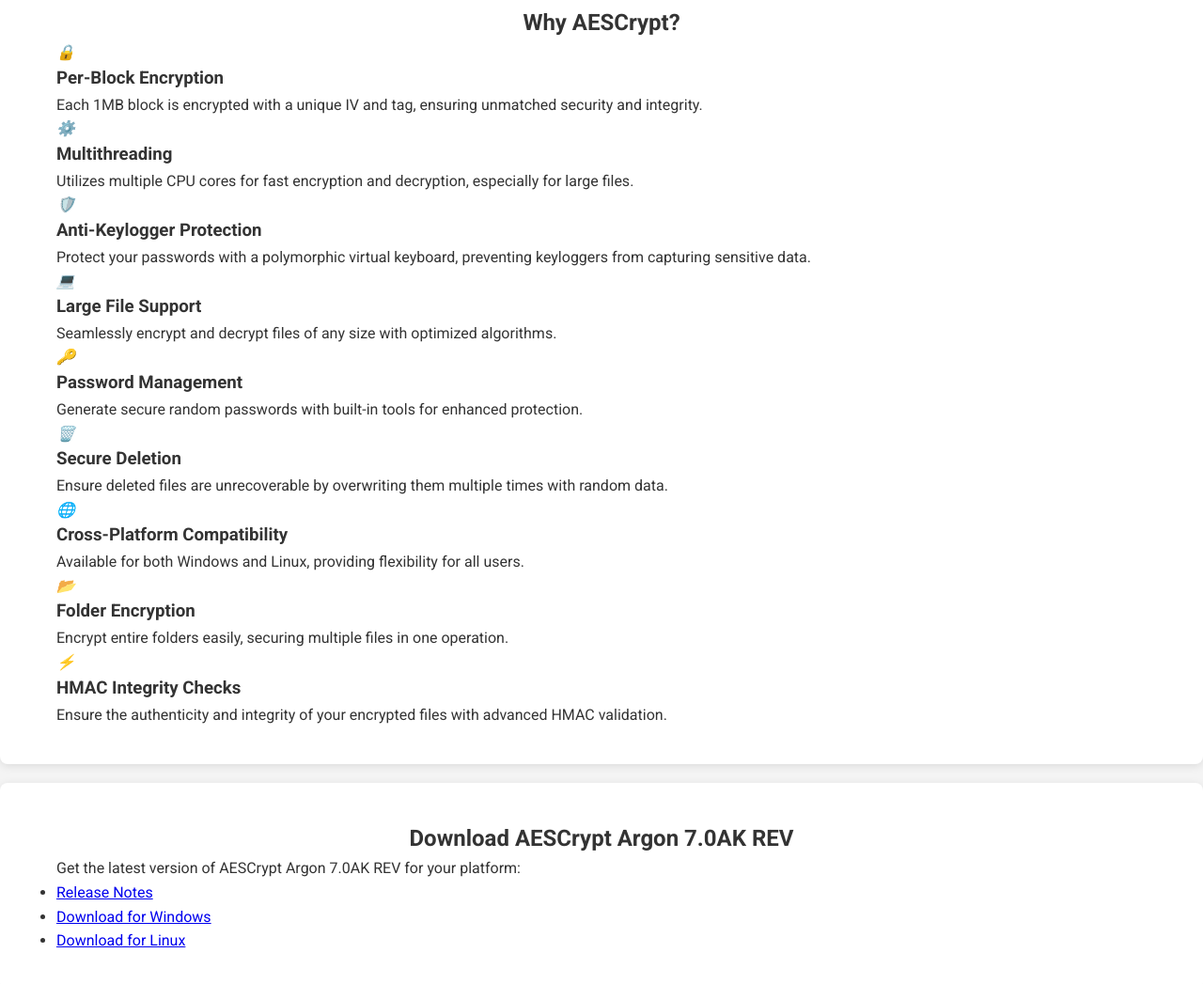
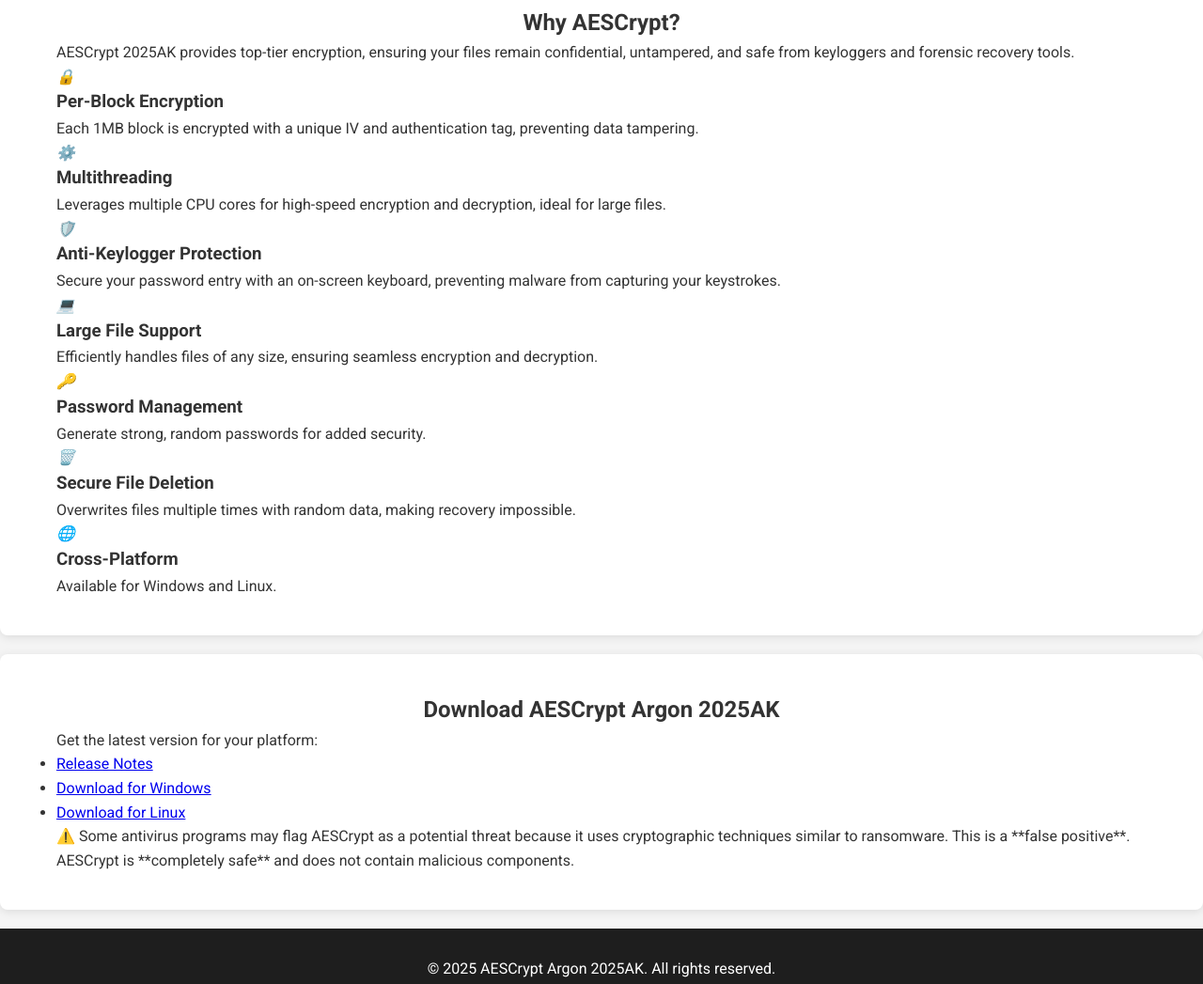
Before and after one commit to victormeloasm/AESCrypt, a plain HTML site: page website/index.html in a window 1280 px wide. Shown: the part 480-1527 px from the top of the page at 94% size. Drawn offline with Linux system fonts and the light colour scheme.

Commit message:
Update index.html

```diff
--- a/website/index.html
+++ b/website/index.html
@@ -4,10 +4,10 @@
 <head>
     <meta charset="UTF-8">
     <meta name="viewport" content="width=device-width, initial-scale=1.0">
-    <meta name="description" content="AESCrypt Argon 7.0AK REV - Advanced file encryption and decryption tool with AES-256 GCM, per-block encryption, Anti-Keylogger, multithreading, and more.">
+    <meta name="description" content="AESCrypt Argon 2025AK - Advanced encryption tool with AES-256 GCM, per-block encryption, Anti-Keylogger, multithreading, and secure deletion.">
     <meta name="keywords" content="AESCrypt, encryption, AES-256 GCM, Argon2, secure, file encryption, Anti-Keylogger, multithreading, file security, password protection">
     <meta name="author" content="AESCrypt Development Team">
-    <title>AESCrypt Argon 7.0AK REV</title>
+    <title>AESCrypt Argon 2025AK</title>
     <link rel="icon" href="Aescrypt.png" type="image/png">
     <link rel="stylesheet" href="styles.css">
     <link href="https://fonts.googleapis.com/css2?family=Roboto:wght@300;400;700&display=swap" rel="stylesheet">
@@ -34,7 +34,7 @@
     <section class="hero">
         <div class="container">
             <div class="hero-content">
-                <h1>AESCrypt Argon 7.0AK REV</h1>
+                <h1>AESCrypt Argon 2025AK</h1>
                 <p>Experience next-level security with per-block encryption, Anti-Keylogger protection, multithreading, and optimized performance for large files.</p>
                 <a href="getstarted.html" class="cta-button">Get Started</a>
             </div>
@@ -45,51 +45,42 @@
     <section class="features">
         <div class="container">
             <h2>Why AESCrypt?</h2>
+            <p>AESCrypt 2025AK provides top-tier encryption, ensuring your files remain confidential, untampered, and safe from keyloggers and forensic recovery tools.</p>
             <div class="feature-grid">
                 <div class="feature-item">
                     <i class="feature-icon">🔒</i>
                     <h3>Per-Block Encryption</h3>
-                    <p>Each 1MB block is encrypted with a unique IV and tag, ensuring unmatched security and integrity.</p>
+                    <p>Each 1MB block is encrypted with a unique IV and authentication tag, preventing data tampering.</p>
                 </div>
                 <div class="feature-item">
                     <i class="feature-icon">⚙️</i>
                     <h3>Multithreading</h3>
-                    <p>Utilizes multiple CPU cores for fast encryption and decryption, especially for large files.</p>
+                    <p>Leverages multiple CPU cores for high-speed encryption and decryption, ideal for large files.</p>
                 </div>
                 <div class="feature-item">
                     <i class="feature-icon">🛡️</i>
                     <h3>Anti-Keylogger Protection</h3>
-                    <p>Protect your passwords with a polymorphic virtual keyboard, preventing keyloggers from capturing sensitive data.</p>
+                    <p>Secure your password entry with an on-screen keyboard, preventing malware from capturing your keystrokes.</p>
                 </div>
                 <div class="feature-item">
                     <i class="feature-icon">💻</i>
                     <h3>Large File Support</h3>
-                    <p>Seamlessly encrypt and decrypt files of any size with optimized algorithms.</p>
+                    <p>Efficiently handles files of any size, ensuring seamless encryption and decryption.</p>
                 </div>
                 <div class="feature-item">
                     <i class="feature-icon">🔑</i>
                     <h3>Password Management</h3>
-                    <p>Generate secure random passwords with built-in tools for enhanced protection.</p>
+                    <p>Generate strong, random passwords for added security.</p>
                 </div>
                 <div class="feature-item">
                     <i class="feature-icon">🗑️</i>
-                    <h3>Secure Deletion</h3>
-                    <p>Ensure deleted files are unrecoverable by overwriting them multiple times with random data.</p>
+                    <h3>Secure File Deletion</h3>
+                    <p>Overwrites files multiple times with random data, making recovery impossible.</p>
                 </div>
                 <div class="feature-item">
                     <i class="feature-icon">🌐</i>
-                    <h3>Cross-Platform Compatibility</h3>
-                    <p>Available for both Windows and Linux, providing flexibility for all users.</p>
-                </div>
-                <div class="feature-item">
-                    <i class="feature-icon">📂</i>
-                    <h3>Folder Encryption</h3>
-                    <p>Encrypt entire folders easily, securing multiple files in one operation.</p>
-                </div>
-                <div class="feature-item">
-                    <i class="feature-icon">⚡</i>
-                    <h3>HMAC Integrity Checks</h3>
-                    <p>Ensure the authenticity and integrity of your encrypted files with advanced HMAC validation.</p>
+                    <h3>Cross-Platform</h3>
+                    <p>Available for Windows and Linux.</p>
                 </div>
             </div>
         </div>
@@ -98,27 +89,27 @@
     <!-- Download Section -->
     <section class="download">
         <div class="container">
-            <h2>Download AESCrypt Argon 7.0AK REV</h2>
-            <p>Get the latest version of AESCrypt Argon 7.0AK REV for your platform:</p>
+            <h2>Download AESCrypt Argon 2025AK</h2>
+            <p>Get the latest version for your platform:</p>
             <ul>
-                <li><a href="https://github.com/victormeloasm/AESCrypt/releases/tag/ArgonREV">Release Notes</a></li>
-                <li><a href="https://github.com/victormeloasm/AESCrypt/releases/download/ArgonREV/AEScrypt_Windows_v7.0AK.zip">Download for Windows</a></li>
-                <li><a href="https://github.com/victormeloasm/AESCrypt/releases/download/ArgonREV/AEScrypt_Linux_v7.0AK.zip">Download for Linux</a></li>
+                <li><a href="https://github.com/victormeloasm/AESCrypt/releases/tag/Argon2025">Release Notes</a></li>
+                <li><a href="https://github.com/victormeloasm/AESCrypt/releases/download/Argon2025/AEScrypt_Windows_v2025AK.zip">Download for Windows</a></li>
+                <li><a href="https://github.com/victormeloasm/AESCrypt/releases/download/Argon2025/AEScrypt_Linux_v2025AK.zip">Download for Linux</a></li>
             </ul>
+            <p class="warning">⚠️ Some antivirus programs may flag AESCrypt as a potential threat because it uses cryptographic techniques similar to ransomware. This is a **false positive**. AESCrypt is **completely safe** and does not contain malicious components.</p>
         </div>
     </section>
 
     <!-- Footer Section -->
     <footer>
         <div class="container">
-            <p>&copy; 2025 AESCrypt Argon 7.0AK REV. All rights reserved.</p>
+            <p>&copy; 2025 AESCrypt Argon 2025AK. All rights reserved.</p>
         </div>
     </footer>
 
     <script>
         // Scroll animations for features
         const featureItems = document.querySelectorAll('.feature-item');
-
         const observer = new IntersectionObserver(entries => {
             entries.forEach(entry => {
                 if (entry.isIntersecting) {
@@ -126,7 +117,6 @@
                 }
             });
         });
-
         featureItems.forEach(item => {
             observer.observe(item);
         });
```
